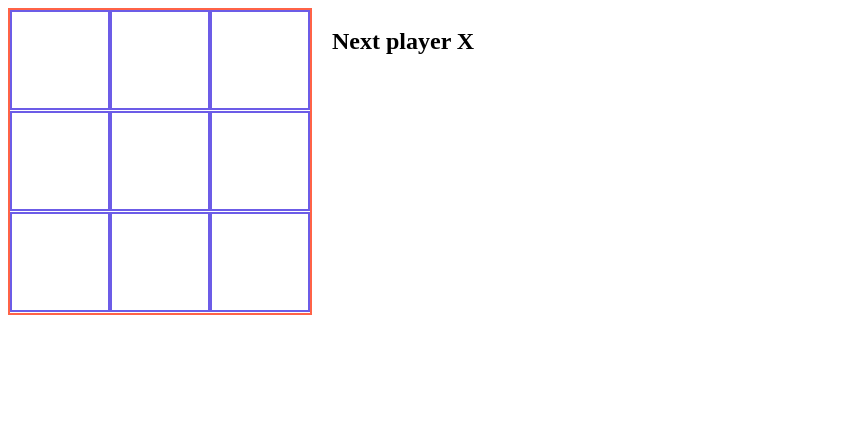
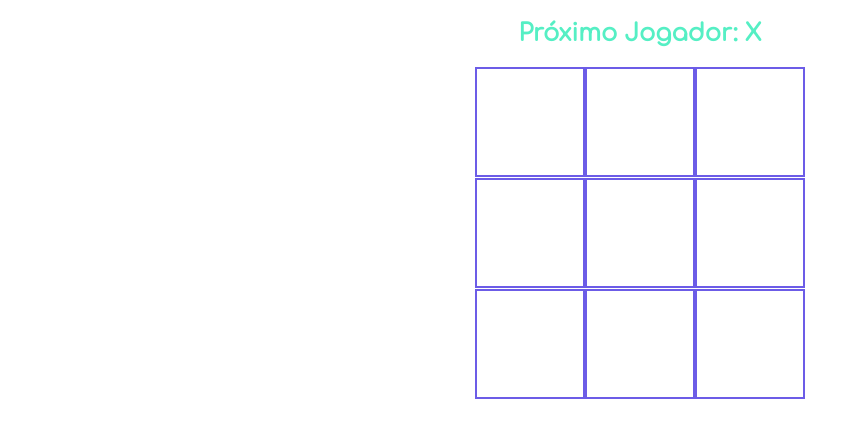
Before and after one commit to igorac/15-dias-react-CollabCode, a React (Create React App) app: page / in a window 1280 px wide. Shown: the top 438 px of the page, without its empty margins (0-860 px from the left). Built offline with nearby package versions, Linux system fonts and the light colour scheme.

Commit message:
Refatorado o desafio avancado do Dia 02 React, e criado um novo componente Game Wrapper

```diff
--- a/public/index.html
+++ b/public/index.html
@@ -15,6 +15,7 @@
       user's mobile device or desktop. See https://developers.google.com/web/fundamentals/web-app-manifest/
     -->
     <link rel="manifest" href="%PUBLIC_URL%/manifest.json" />
+    <link href="https://fonts.googleapis.com/css?family=Comfortaa&display=swap" rel="stylesheet">
     <!--
       Notice the use of %PUBLIC_URL% in the tags above.
       It will be replaced with the URL of the `public` folder during the build.
--- a/src/App.js
+++ b/src/App.js
@@ -1,11 +1,15 @@
 import React from 'react';
-import Game from './components/Game'
-
+import NextPlayer from './components/NextPlayer';
+import Board from './components/Board';
+import GameWrapper from './components/GameWrapper';
 
 
 function App() {
   return (
-    <Game />
+    <GameWrapper>
+      <NextPlayer />
+      <Board qtd="9" />
+    </GameWrapper>
   );
 }
 
--- a/src/components/Board/style.css
+++ b/src/components/Board/style.css
@@ -1,5 +1,5 @@
 .board {
-    border: 2px solid tomato;
-    width: 300px;
-    float: left;
+    width: 330px;
+    height: 330px;
+    display: inline-block;
 }
--- a/src/components/Game/index.js
+++ /dev/null
@@ -1,14 +0,0 @@
-import React from 'react';
-import Board from '../Board';
-import './style.css';
-
-const Game = () => {
-  return (
-    <>
-      <Board qtd="9"/>
-      <div className="next-player">Next player X</div>
-    </>
-  );
-}
-
-export default Game;
--- /dev/null
+++ b/src/components/GameWrapper/index.js
@@ -0,0 +1,8 @@
+import React from 'react';
+import './style.css';
+
+const GameWrapper = ({children}) => (
+    <main className="game-wrapper">{children}</main>
+);
+
+export default GameWrapper;
--- /dev/null
+++ b/src/components/GameWrapper/style.css
@@ -0,0 +1,3 @@
+.game-wrapper {
+    text-align: center;
+}
--- /dev/null
+++ b/src/components/NextPlayer/index.js
@@ -0,0 +1,10 @@
+import React from 'react';
+import './style.css';
+
+const NextPlayer = () => {
+  return (
+    <p className="next-player">Próximo Jogador: X</p>
+  );
+}
+
+export default NextPlayer;
--- a/src/components/Game/style.css
+++ b/src/components/NextPlayer/style.css
@@ -1,6 +1,7 @@
 .next-player {
-    float:left;
     margin: 20px;
     font-weight: bold;
     font-size: 1.5rem;
+    color: #55efc4;
+    font-family: 'Comfortaa', cursive, sans-serif;
 }
--- a/src/components/Square/index.js
+++ b/src/components/Square/index.js
@@ -7,22 +7,20 @@ class Square extends Component {
   constructor(props) {
     super(props);
     this.state = {
-      simbolo: '',
-      isNextX: true,
+      content: '',
     }
 
   }
 
   handleClick = () => {
-    this.setState({
-      simbolo: (this.state.isNextX) ? 'X' : 'O',
-      isNextX: !this.state.isNextX
-    })
+    const newState = {};
+    newState.content = (this.state.content === "X") ? 'O' : 'X';
+    this.setState(newState);
   }
 
   render() {
     return (
-      <button onClick={this.handleClick} className="square">{this.state.simbolo}</button>
+      <button onClick={this.handleClick} className="square">{this.state.content}</button>
     );
   }
 
--- a/src/components/Square/style.css
+++ b/src/components/Square/style.css
@@ -1,8 +1,9 @@
 .square {
+    box-sizing: border-box;
     background-color: transparent;
     border: 2px solid #6c5ce7;
-    width: 100px;
-    height: 100px;
+    width: 33.333%;
+    height: 33.333%;
     font-size: 30px;
     color: #ff7675;
     cursor: pointer;
```
